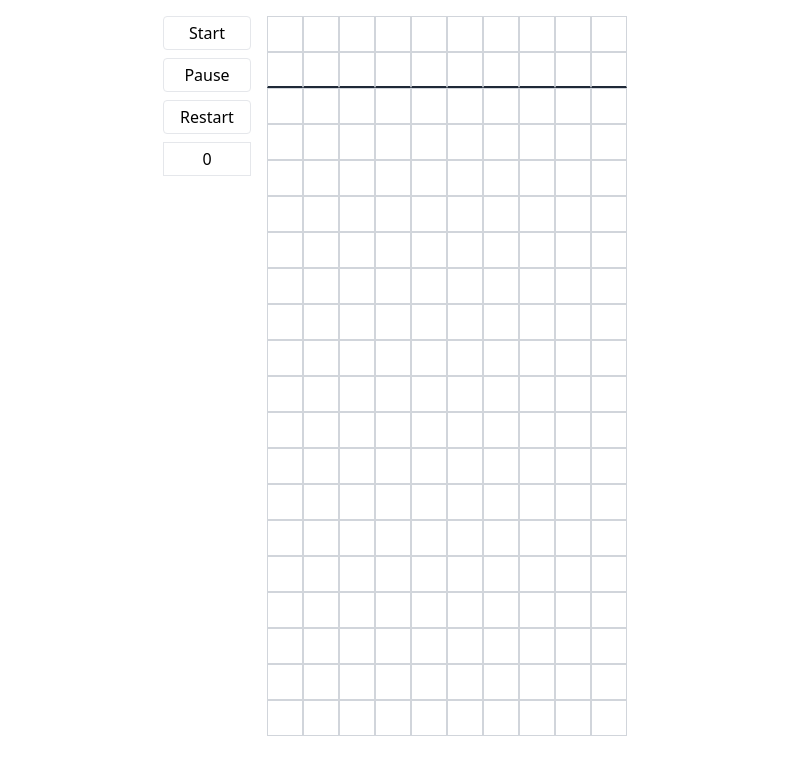
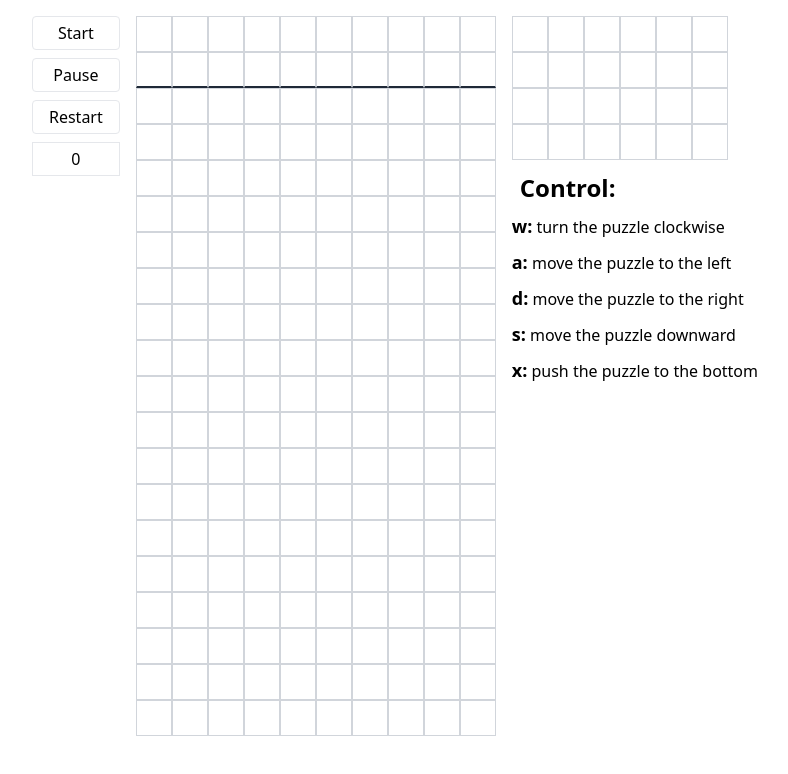
Before and after one commit to Jimmywu987/tetris, a React (Create React App) app: page / in a window 1280 px wide. Shown: the top 774 px of the page, without its empty margins (245-1033 px from the left). Built offline with nearby package versions, Linux system fonts and the light colour scheme.

Commit message:
finalize the pre-display puzzle

```diff
--- a/src/App.tsx
+++ b/src/App.tsx
@@ -1,22 +1,30 @@
-import { useState, useEffect,useRef } from "react";
+import { useState, useEffect,useRef, useMemo } from "react";
 import { Puzzle, Grid } from "./utils/type";
 import { Puzzles } from "./utils/puzzles";
 
 
 
-function App() {
+const App = () =>{
   const ref = useRef<any>(null)
   const [tetrisBoard, setTetrisBoard] = useState<Grid[]>(new Array(10 * 20).fill({puzzle:0, fixed: false}))
   const [currentPuzzle, setCurrentPuzzle] = useState<Puzzle>({fill:[], puzzle:0})
-  const [score, setScore] = useState(0)
+  const [storePuzzle, setStorePuzzle] = useState<Puzzle[]>([])
+  const [score, setScore] = useState<number>(0)
   const [toClearInterval, setToClearInterval] = useState<any>(null)
-  const [touchedGround, setTouchGround] = useState(false)
-  const [gameStarted, setGameStarted] = useState(false)
-  const [lost, setLost] = useState(false)
-  const [pause, setPause] = useState(false)
-  const [step, setStep] = useState(0)
+  const [touchedGround, setTouchGround] = useState<boolean>(false)
+  const [gameStarted, setGameStarted] = useState<boolean>(false)
+  const [lost, setLost] = useState<boolean>(false)
+  const [pause, setPause] = useState<boolean>(false)
+  const [step, setStep] = useState<number>(0)
 
-
+  const displayNextPuzzle = useMemo(()=>{
+    return new Array(24).fill(0).map((_, index)=>{
+      if(storePuzzle.length !== 0 && storePuzzle[0].fill.map((e)=>{ if(e > 10){ return e } return e + 4 }).includes(index)){
+        return storePuzzle[0].puzzle
+      }
+      return 0
+    })
+  },[storePuzzle])
   const turnPuzzle = (puzzle:Puzzle):Puzzle|false => {
     let turnArr:number[] = []
     switch(puzzle.puzzle) {
@@ -196,6 +204,7 @@ function App() {
       }
     }
   },[touchedGround])
+
   useEffect(()=>{
     if(gameStarted){
       if(step !== 0){
@@ -214,6 +223,7 @@ function App() {
     }
 
   },[currentPuzzle])
+
   const puzzleDownward = () => {
     let canProcess = true
     const newPosition = currentPuzzle.fill.map(e=>e + 10)
@@ -259,9 +269,15 @@ function App() {
 
   }
   useEffect(()=>{
-    if(step > 0 && !pause){
+    if(step > 0 && !pause && !lost){
         if(currentPuzzle.puzzle === 0){
-          setCurrentPuzzle(drawPuzzle())
+
+          setCurrentPuzzle(storePuzzle.length === 0 ? drawPuzzle() : storePuzzle[0])
+          setStorePuzzle((originPuzzleArr)=>{
+            originPuzzleArr.shift()
+            originPuzzleArr.push(drawPuzzle())
+            return [...originPuzzleArr]
+          })
         }else{
           puzzleDownward()
 
@@ -271,12 +287,10 @@ function App() {
   },[step])
 
 
-  const drawPuzzle = ():Puzzle =>{
-    return Puzzles[Math.floor(Math.random() * Puzzles.length)]
-  }
+  const drawPuzzle = ():Puzzle =>Puzzles[Math.floor(Math.random() * Puzzles.length)]
   const fillColor = (num: number) => ['bg-white', 'bg-blue-500', 'bg-red-500', 'bg-green-500', 'bg-yellow-500', 'bg-orange-500', 'bg-purple-500', 'bg-amber-500'][num]
-  const startGame = () => {
-    if(!gameStarted){
+  const startGame = (gameRestart = false) => {
+    if(!gameStarted || gameRestart){
       setGameStarted(true)
       const time = setInterval(()=>{
         if(!pause){
@@ -298,22 +312,47 @@ function App() {
     setStep(0)
     setLost(false)
     setScore(0)
+    setStorePuzzle([])
     setCurrentPuzzle({fill:[], puzzle:0})
-    startGame()
+    startGame(true)
   }
   const checkIfOutOfGrid = (arr:number[]):boolean => {
     const modulized = arr.map((e)=>e % 10)
     const largestNum = Math.max(...modulized)
     const smallestNum = Math.min(...modulized)
-    return 4 > (largestNum - smallestNum )
+    return 4 > (largestNum - smallestNum ) && smallestNum - 1 >=-1
   }
   const checkIfGridIsOccupiedWhenTurn = (arr:number[]):boolean=>{
     return tetrisBoard.filter((_,index)=>arr.includes(index)).map((e)=>e.fixed).every((e:boolean)=>!e)
   }
+  const moveHorizontally = (move:number) => {
+    const newFill = currentPuzzle.fill.map(e=>e+move)
+      const isStraightLine = currentPuzzle.puzzle ===1
+      let canProcess=true
+      if(isStraightLine ){
+        const linePositions = currentPuzzle.fill.map((e)=>e%10)
+        if(linePositions.every((e)=>e === linePositions[0]) && (linePositions[0] + move) === 10){
+          canProcess = false
+        }
+      }
+      if(!tetrisBoard.filter((_,index)=>newFill.includes(index)).map((e)=>e.fixed).every((e)=>!e)){
+        canProcess = false
+      }
+      if(checkIfOutOfGrid(newFill)&& canProcess){
+        cleaningBeforeNewPaint()
+        setCurrentPuzzle((original:Puzzle)=>{
+          return {
+            ...original,
+            fill: newFill
+          }
+        })
+      }
+
+  }
   const boardKeyDownControl = (element:React.KeyboardEvent<HTMLDivElement>) => {
-    if(gameStarted && !pause){
+    if(gameStarted && !pause && !lost){
 
-      if(element.key === 'ArrowUp'){
+      if(['ArrowUp', '8', 'w'].includes(element.key)){
         const updatePuzzle = turnPuzzle(currentPuzzle)
         if(updatePuzzle){
           cleaningBeforeNewPaint()
@@ -322,65 +361,15 @@ function App() {
           })
         }
 
-      }else if(element.key === 'ArrowRight'){
-        const newFill = currentPuzzle.fill.map(e=>e+1)
-        const isStraightLine = currentPuzzle.puzzle ===1
-        let canProcess=true
-        if(isStraightLine ){
-          const linePositions = currentPuzzle.fill.map((e)=>e%10)
-          if(linePositions.every((e)=>e === linePositions[0]) && (linePositions[0] + 1) === 10){
-            canProcess = false
-          }
-        }
-
-        if(!tetrisBoard.filter((_,index)=>newFill.includes(index)).map((e)=>e.fixed).every((e)=>!e)){
-          canProcess = false
-        }
-
-        if(checkIfOutOfGrid(newFill)&& canProcess){
-          cleaningBeforeNewPaint()
-          setCurrentPuzzle((original:Puzzle)=>{
-            return {
-              ...original,
-              fill: newFill
-            }
-          })
-
-        }
-
-
-      }else if (element.key === 'ArrowLeft'){
-        const newFill = currentPuzzle.fill.map(e=>e-1)
-        const isStraightLine = currentPuzzle.puzzle ===1
-        let canProcess=true
-        if(isStraightLine ){
-          const linePositions = currentPuzzle.fill.map((e)=>e%10)
-          if(linePositions.every((e)=>e === linePositions[0]) && (linePositions[0] - 1) < 0){
-            canProcess = false
-          }
-        }
-
-        if(!tetrisBoard.filter((_,index)=>newFill.includes(index)).map((e)=>e.fixed).every((e)=>!e)){
-          canProcess = false
-        }
-
-        if(checkIfOutOfGrid(newFill) && canProcess){
-          cleaningBeforeNewPaint()
-          setCurrentPuzzle((original:Puzzle)=>{
-            return {
-              ...original,
-              fill: newFill
-            }
-          })
-
-        }
-      }else if(element.key === 'ArrowDown'){
+      }else if(['ArrowRight','6' ,'d'].includes(element.key)){
+        moveHorizontally(1)
+      }else if (['ArrowLeft','4' , 'a'].includes(element.key)){
+        moveHorizontally(-1)
+      }else if(['ArrowDown' ,'2','s'].includes(element.key)){
         puzzleDownward()
-      }else if (element.key === '0'){
+      }else if (['0' ,'x','5'].includes(element.key)){
         PushPuzzleToBottom()
       }
-
-
     }
   }
   return (
@@ -394,7 +383,7 @@ function App() {
         <button className={`border px-4 py-1 rounded ${pause && "bg-gray-500 text-white"}`} onClick={()=>pauseGame()}>Pause</button>
         <button className="border px-4 py-1 rounded" onClick={()=>restartGame()}>Restart</button>
         <p className="border px-3 py-1 flex justify-center">{score}</p>
-        {lost && <p>Lost</p>}
+        {lost && <p className="text-2xl text-center font-bold text-red-700">Lost</p>}
       </div>
       <div className="flex justify-center">
         <div className="grid grid-cols-10 gap-0 ">
@@ -403,6 +392,21 @@ function App() {
             })}
         </div>
       </div>
+      <div className="flex flex-col items-start">
+        <div className="grid grid-cols-6 ">
+            {displayNextPuzzle.map((grid:number,index:number)=>{
+                return <div key={index} className={`border border-gray-300 w-9 h-9 ${fillColor(grid)} `}></div>
+              })}
+        </div>
+        <div className="space-y-2 mt-3">
+          <p className="ml-2 text-2xl font-bold">Control:</p>
+          <p><span className="font-bold text-lg">w:</span> turn the puzzle clockwise</p>
+          <p><span className="font-bold text-lg">a:</span> move the puzzle to the left</p>
+          <p><span className="font-bold text-lg">d:</span> move the puzzle to the right</p>
+          <p><span className="font-bold text-lg">s:</span> move the puzzle downward</p>
+          <p><span className="font-bold text-lg">x:</span> push the puzzle to the bottom</p>
+        </div>
+      </div>
     </div>
   );
 }
```
